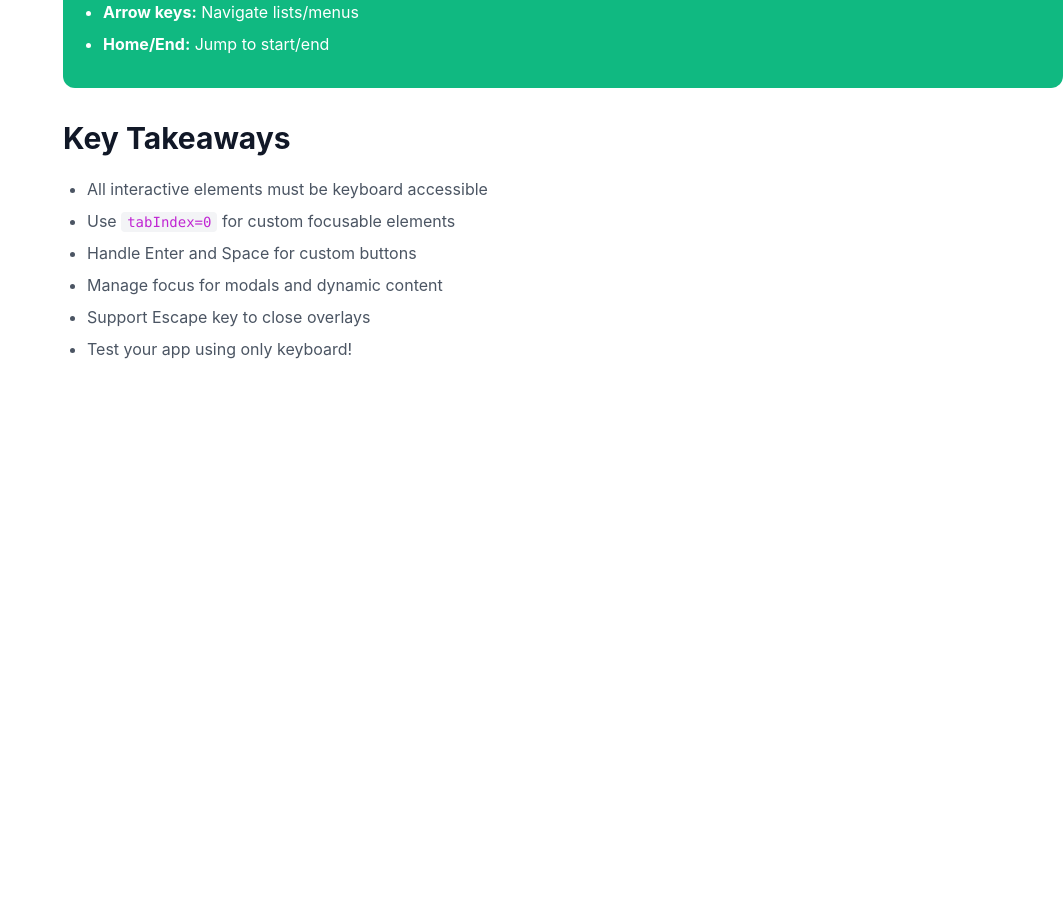
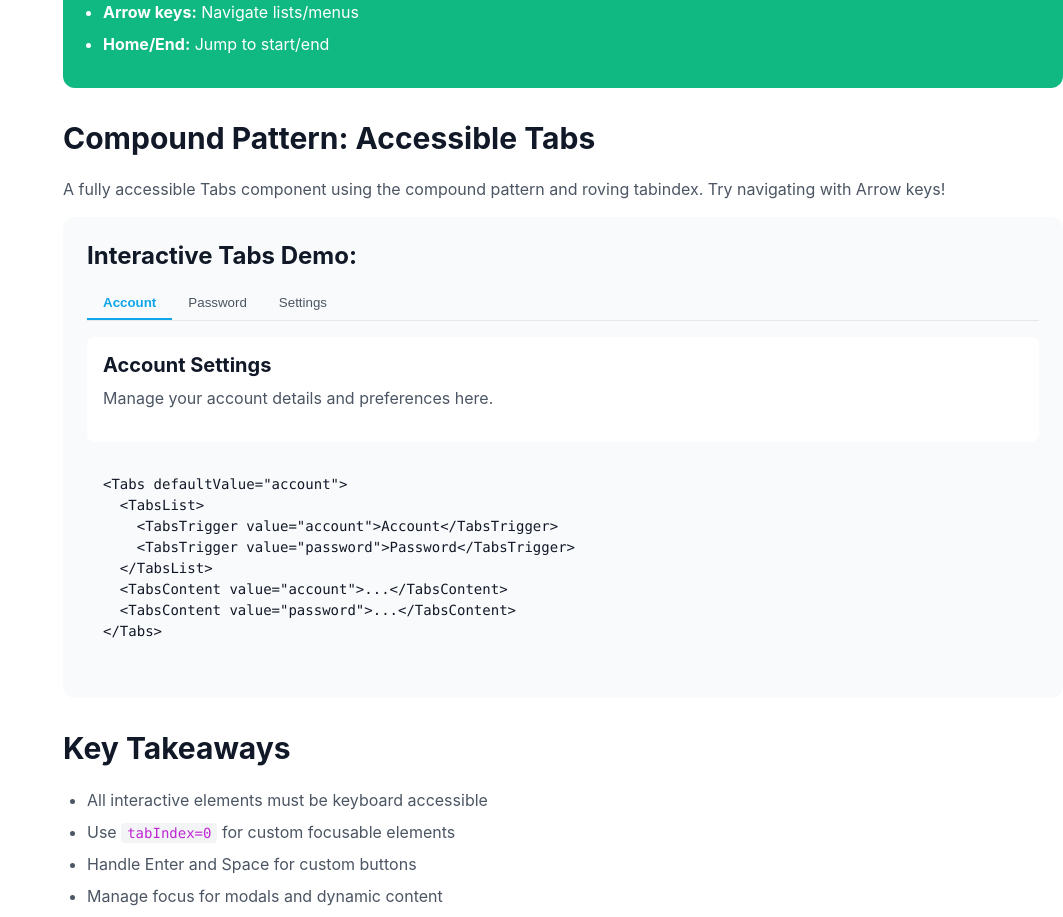
Before and after one commit to rajeshpillai/react-katas, a React (Vite) app: page /lessons/keyboard-navigation in a window 1280 px wide. Shown: the part 2520-3437 px from the top of the page, without its empty margins (217-1280 px from the left). Before the commit the page ends 2897 px from the top, so only its background shows below. Built offline with nearby package versions, Linux system fonts and the light colour scheme.

Commit message:
Accessible Tab demo

```diff
--- a/src/lessons/06-accessibility/KeyboardNavigation.tsx
+++ b/src/lessons/06-accessibility/KeyboardNavigation.tsx
@@ -1,4 +1,4 @@
-import { useState, useRef, useEffect } from 'react'
+import { useState, useRef, useEffect, createContext, useContext, KeyboardEvent } from 'react'
 
 export default function KeyboardNavigation() {
   return (
@@ -167,6 +167,62 @@ export default function KeyboardNavigation() {
         </div>
       </section>
 
+      {/* Section 6: Accessible Tabs */}
+      <section style={{ marginBottom: 'var(--space-8)' }}>
+        <h2>Compound Pattern: Accessible Tabs</h2>
+        <p>
+          A fully accessible Tabs component using the compound pattern and roving tabindex.
+          Try navigating with Arrow keys!
+        </p>
+
+        <div
+          style={{
+            background: 'var(--bg-secondary)',
+            padding: 'var(--space-6)',
+            borderRadius: 'var(--radius-lg)',
+            marginTop: 'var(--space-4)',
+          }}
+        >
+          <h3>Interactive Tabs Demo:</h3>
+          <Tabs defaultValue="account">
+            <TabsList>
+              <TabsTrigger value="account">Account</TabsTrigger>
+              <TabsTrigger value="password">Password</TabsTrigger>
+              <TabsTrigger value="settings">Settings</TabsTrigger>
+            </TabsList>
+            <TabsContent value="account">
+              <div style={{ padding: 'var(--space-4)', background: 'var(--bg-primary)', borderRadius: 'var(--radius-md)' }}>
+                <h4 style={{ marginBottom: 'var(--space-2)' }}>Account Settings</h4>
+                <p>Manage your account details and preferences here.</p>
+              </div>
+            </TabsContent>
+            <TabsContent value="password">
+              <div style={{ padding: 'var(--space-4)', background: 'var(--bg-primary)', borderRadius: 'var(--radius-md)' }}>
+                <h4 style={{ marginBottom: 'var(--space-2)' }}>Password Change</h4>
+                <p>Update your password securely.</p>
+              </div>
+            </TabsContent>
+            <TabsContent value="settings">
+              <div style={{ padding: 'var(--space-4)', background: 'var(--bg-primary)', borderRadius: 'var(--radius-md)' }}>
+                <h4 style={{ marginBottom: 'var(--space-2)' }}>General Settings</h4>
+                <p>Configure application behavior.</p>
+              </div>
+            </TabsContent>
+          </Tabs>
+
+          <pre style={{ marginTop: 'var(--space-4)', background: 'transparent' }}>
+            <code>{`<Tabs defaultValue="account">
+  <TabsList>
+    <TabsTrigger value="account">Account</TabsTrigger>
+    <TabsTrigger value="password">Password</TabsTrigger>
+  </TabsList>
+  <TabsContent value="account">...</TabsContent>
+  <TabsContent value="password">...</TabsContent>
+</Tabs>`}</code>
+          </pre>
+        </div>
+      </section>
+
       {/* Key Takeaways */}
       <section>
         <h2>Key Takeaways</h2>
@@ -229,3 +285,102 @@ function CustomButton() {
     </div>
   )
 }
+
+// --- Accessible Tabs Implementation ---
+
+const TabsContext = createContext<{
+  activeTab: string
+  setActiveTab: (value: string) => void
+} | null>(null)
+
+function Tabs({ defaultValue, children }: { defaultValue: string; children: React.ReactNode }) {
+  const [activeTab, setActiveTab] = useState(defaultValue)
+
+  return <TabsContext.Provider value={{ activeTab, setActiveTab }}>{children}</TabsContext.Provider>
+}
+
+function TabsList({ children }: { children: React.ReactNode }) {
+  const containerRef = useRef<HTMLDivElement>(null)
+
+  const handleKeyDown = (e: KeyboardEvent) => {
+    const tabs = containerRef.current?.querySelectorAll('[role="tab"]')
+    if (!tabs) return
+
+    const index = Array.from(tabs).indexOf(document.activeElement as Element)
+    let nextIndex = index
+
+    if (e.key === 'ArrowRight') {
+      nextIndex = (index + 1) % tabs.length
+    } else if (e.key === 'ArrowLeft') {
+      nextIndex = (index - 1 + tabs.length) % tabs.length
+    } else if (e.key === 'Home') {
+      nextIndex = 0
+    } else if (e.key === 'End') {
+      nextIndex = tabs.length - 1
+    } else {
+      return
+    }
+
+    e.preventDefault()
+      ; (tabs[nextIndex] as HTMLElement).focus()
+  }
+
+  return (
+    <div
+      ref={containerRef}
+      role="tablist"
+      aria-orientation="horizontal"
+      onKeyDown={handleKeyDown}
+      style={{
+        display: 'flex',
+        borderBottom: '1px solid var(--border-color)',
+        marginBottom: 'var(--space-4)',
+      }}
+    >
+      {children}
+    </div>
+  )
+}
+
+function TabsTrigger({ value, children }: { value: string; children: React.ReactNode }) {
+  const context = useContext(TabsContext)
+  if (!context) throw new Error('TabsTrigger must be used within Tabs')
+
+  const isActive = context.activeTab === value
+
+  return (
+    <button
+      role="tab"
+      aria-selected={isActive}
+      tabIndex={isActive ? 0 : -1}
+      onClick={() => context.setActiveTab(value)}
+      // When focused, automatically select (optional, common in roving tabindex)
+      onFocus={() => context.setActiveTab(value)}
+      style={{
+        padding: 'var(--space-2) var(--space-4)',
+        background: 'transparent',
+        border: 'none',
+        borderBottom: isActive ? '2px solid var(--color-primary-500)' : '2px solid transparent',
+        color: isActive ? 'var(--color-primary-500)' : 'var(--text-secondary)',
+        fontWeight: isActive ? 'bold' : 'normal',
+        cursor: 'pointer',
+        outline: 'none',
+      }}
+    >
+      {children}
+    </button>
+  )
+}
+
+function TabsContent({ value, children }: { value: string; children: React.ReactNode }) {
+  const context = useContext(TabsContext)
+  if (!context) throw new Error('TabsContent must be used within Tabs')
+
+  if (context.activeTab !== value) return null
+
+  return (
+    <div role="tabpanel" tabIndex={0} style={{ outline: 'none' }}>
+      {children}
+    </div>
+  )
+}
```
